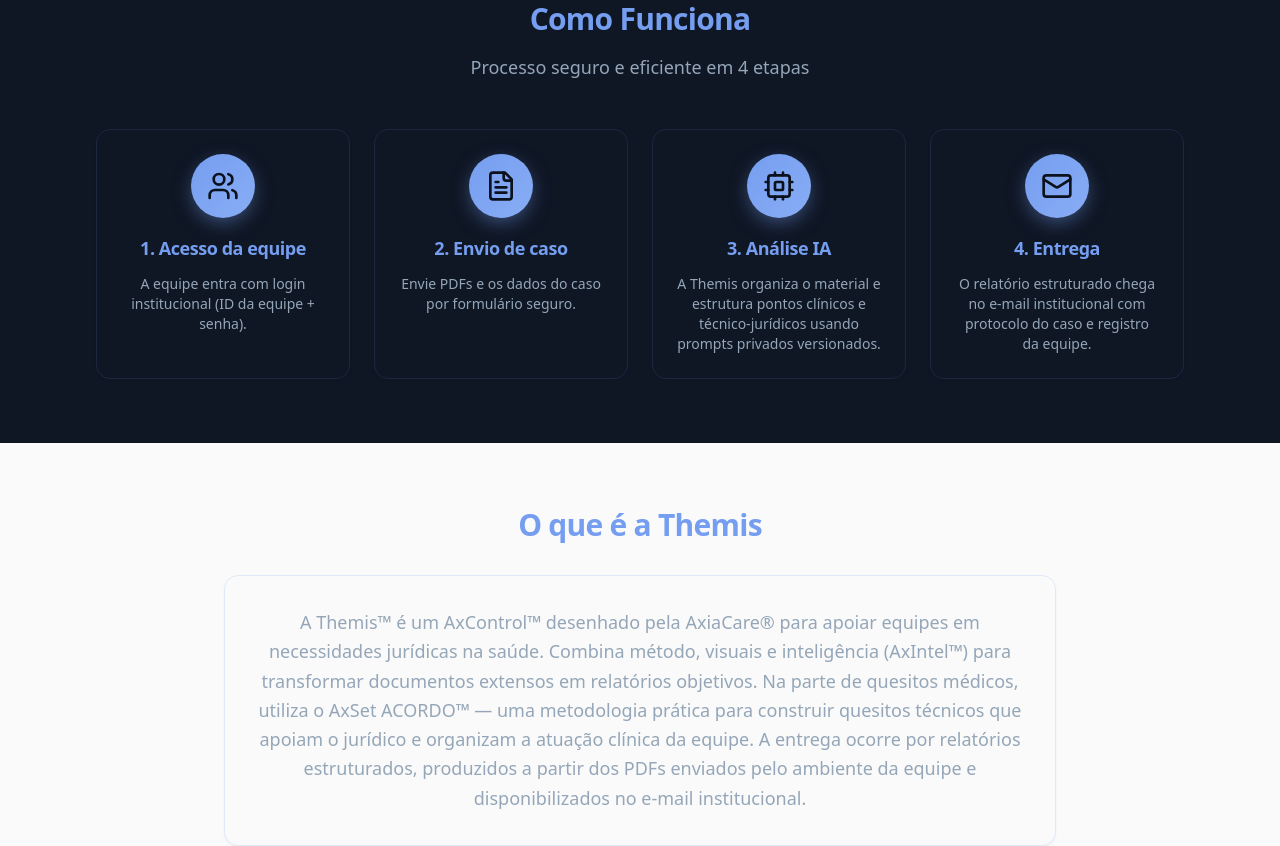
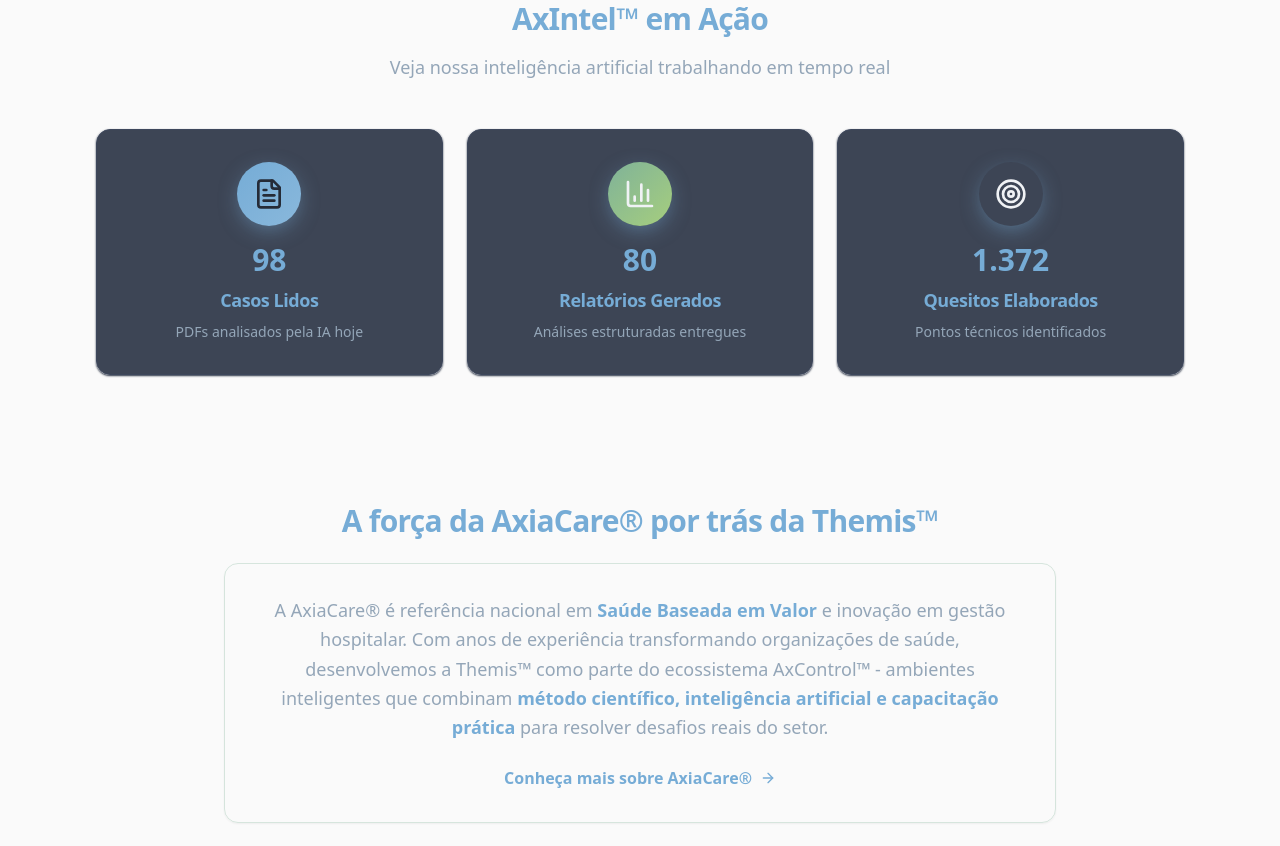
Before and after one commit to axiacare/themis-case-companion, a React (Vite) app: page / in a window 1280 px wide. Shown: the part 700-1546 px from the top of the page. Built offline with nearby package versions, Linux system fonts and the light colour scheme.

Commit message:
Update Themis dashboard metrics

```diff
--- a/src/index.css
+++ b/src/index.css
@@ -17,9 +17,9 @@ All colors MUST be HSL.
     --popover: 0 0% 100%;
     --popover-foreground: 210 40% 8%;
 
-    --primary: 220 60% 35%;
+    --primary: 206 54% 28%;
     --primary-foreground: 0 0% 98%;
-    --primary-hover: 220 70% 30%;
+    --primary-hover: 206 54% 24%;
 
     --secondary: 210 40% 96%;
     --secondary-foreground: 210 40% 8%;
@@ -27,71 +27,77 @@ All colors MUST be HSL.
     --muted: 210 40% 95%;
     --muted-foreground: 215 13% 42%;
 
-    --accent: 210 40% 95%;
+    --accent: 150 30% 75%;
     --accent-foreground: 210 40% 8%;
+
+    --success: 90 60% 80%;
+    --success-foreground: 210 40% 8%;
 
     --destructive: 0 84% 60%;
     --destructive-foreground: 0 0% 98%;
 
     --border: 210 40% 90%;
     --input: 210 40% 95%;
-    --ring: 220 60% 35%;
+    --ring: 206 54% 28%;
 
     --radius: 14px;
 
-    /* AxiaCare® Professional Design Tokens */
-    --gradient-primary: linear-gradient(135deg, hsl(220 60% 35%), hsl(220 70% 30%));
+    /* AxiaCare® Official Design Tokens */
+    --gradient-primary: linear-gradient(135deg, hsl(206 54% 28%), hsl(206 54% 24%));
     --gradient-secondary: linear-gradient(180deg, hsl(var(--background)), hsl(var(--muted)));
-    --gradient-accent: linear-gradient(135deg, hsl(var(--accent)), hsl(var(--secondary)));
-    --gradient-dark: linear-gradient(135deg, hsl(220 40% 15%), hsl(220 50% 20%));
+    --gradient-accent: linear-gradient(135deg, hsl(150 30% 75%), hsl(90 60% 80%));
+    --gradient-dark: linear-gradient(135deg, hsl(220 20% 18%), hsl(220 25% 21%));
 
-    --shadow-elegant: 0 10px 40px -10px hsl(220 60% 35% / 0.25);
-    --shadow-card: 0 6px 25px -6px hsl(220 60% 35% / 0.15);
-    --shadow-button: 0 6px 20px -3px hsl(220 60% 35% / 0.30);
+    --shadow-elegant: 0 10px 40px -10px hsl(206 54% 28% / 0.25);
+    --shadow-card: 0 6px 25px -6px hsl(206 54% 28% / 0.15);
+    --shadow-button: 0 6px 20px -3px hsl(206 54% 28% / 0.30);
 
     --transition-smooth: all 0.4s cubic-bezier(0.4, 0, 0.2, 1);
     --transition-bounce: all 0.3s cubic-bezier(0.68, -0.55, 0.265, 1.55);
   }
 
   .dark {
-    --background: 220 40% 8%;
+    --background: 220 20% 18%;
     --foreground: 210 20% 95%;
 
-    --card: 220 40% 10%;
+    --card: 220 25% 21%;
     --card-foreground: 210 20% 95%;
 
-    --popover: 220 40% 10%;
+    --popover: 220 25% 21%;
     --popover-foreground: 210 20% 95%;
 
-    --primary: 220 80% 70%;
-    --primary-foreground: 220 40% 8%;
-    --primary-hover: 220 85% 75%;
+    --primary: 206 54% 65%;
+    --primary-foreground: 220 20% 18%;
+    --primary-hover: 206 54% 70%;
 
-    --secondary: 220 40% 15%;
+    --secondary: 220 20% 25%;
     --secondary-foreground: 210 20% 95%;
 
-    --muted: 220 40% 12%;
+    --muted: 220 20% 22%;
     --muted-foreground: 210 20% 65%;
 
-    --accent: 220 40% 15%;
+    --accent: 150 25% 60%;
     --accent-foreground: 210 20% 95%;
+
+    --success: 90 50% 65%;
+    --success-foreground: 220 20% 18%;
 
     --destructive: 0 84% 60%;
     --destructive-foreground: 0 0% 98%;
 
-    --border: 220 40% 18%;
-    --input: 220 40% 15%;
-    --ring: 220 80% 70%;
+    --border: 220 20% 30%;
+    --input: 220 20% 25%;
+    --ring: 206 54% 65%;
 
-    /* Dark mode professional gradients */
-    --gradient-primary: linear-gradient(135deg, hsl(220 80% 70%), hsl(220 85% 75%));
-    --gradient-secondary: linear-gradient(180deg, hsl(220 40% 8%), hsl(220 40% 12%));
-    --gradient-accent: linear-gradient(135deg, hsl(220 40% 15%), hsl(220 40% 20%));
-    --gradient-dark: linear-gradient(135deg, hsl(220 50% 5%), hsl(220 60% 10%));
+    /* Dark mode AxiaCare® gradients */
+    --gradient-primary: linear-gradient(135deg, hsl(206 54% 65%), hsl(206 54% 70%));
+    --gradient-secondary: linear-gradient(180deg, hsl(220 20% 18%), hsl(220 20% 22%));
+    --gradient-accent: linear-gradient(135deg, hsl(150 25% 60%), hsl(90 45% 65%));
+    --gradient-dark: linear-gradient(135deg, hsl(220 25% 15%), hsl(220 30% 18%));
 
-    --shadow-elegant: 0 10px 40px -10px hsl(220 80% 70% / 0.4);
-    --shadow-card: 0 6px 25px -6px hsl(220 80% 70% / 0.2);
-    --shadow-button: 0 6px 20px -3px hsl(220 80% 70% / 0.5);
+    --shadow-elegant: 0 10px 40px -10px hsl(206 54% 65% / 0.4);
+    --shadow-card: 0 6px 25px -6px hsl(206 54% 65% / 0.2);
+    --shadow-button: 0 6px 20px -3px hsl(206 54% 65% / 0.5);
   }
 }
 
--- a/src/pages/Index.tsx
+++ b/src/pages/Index.tsx
@@ -1,7 +1,7 @@
 import { Button } from "@/components/ui/button";
 import { Card, CardContent } from "@/components/ui/card";
 import { Link } from "react-router-dom";
-import { FileText, Scale, Shield, Clock, CheckCircle, ArrowRight, Building, Cpu, Users, Mail } from "lucide-react";
+import { FileText, Scale, Shield, Clock, CheckCircle, ArrowRight, Building, Cpu, Users, Mail, TrendingUp, BarChart3, FileCheck, Target } from "lucide-react";
 
 const Index = () => {
   return (
@@ -66,7 +66,80 @@ const Index = () => {
         </div>
       </section>
 
-      {/* Como Funciona */}
+      {/* AxIntel™ Em Ação - Dashboard */}
+      <section className="py-16 px-4 bg-gradient-accent/30">
+        <div className="container mx-auto max-w-6xl">
+          <div className="text-center mb-12">
+            <h3 className="text-3xl font-bold text-primary mb-4">AxIntel™ em Ação</h3>
+            <p className="text-lg text-muted-foreground">Veja nossa inteligência artificial trabalhando em tempo real</p>
+          </div>
+
+          <div className="grid md:grid-cols-3 gap-6">
+            <Card className="shadow-card hover-lift bg-card/90 backdrop-blur-sm">
+              <CardContent className="p-8 text-center">
+                <div className="w-16 h-16 gradient-primary rounded-full flex items-center justify-center mx-auto mb-4 shadow-button">
+                  <FileText className="w-8 h-8 text-primary-foreground" />
+                </div>
+                <div className="text-3xl font-bold text-primary mb-2">98</div>
+                <h4 className="text-lg font-semibold text-primary mb-2">Casos Lidos</h4>
+                <p className="text-sm text-muted-foreground">PDFs analisados pela IA hoje</p>
+              </CardContent>
+            </Card>
+
+            <Card className="shadow-card hover-lift bg-card/90 backdrop-blur-sm">
+              <CardContent className="p-8 text-center">
+                <div className="w-16 h-16 gradient-accent rounded-full flex items-center justify-center mx-auto mb-4 shadow-button">
+                  <BarChart3 className="w-8 h-8 text-accent-foreground" />
+                </div>
+                <div className="text-3xl font-bold text-primary mb-2">80</div>
+                <h4 className="text-lg font-semibold text-primary mb-2">Relatórios Gerados</h4>
+                <p className="text-sm text-muted-foreground">Análises estruturadas entregues</p>
+              </CardContent>
+            </Card>
+
+            <Card className="shadow-card hover-lift bg-card/90 backdrop-blur-sm">
+              <CardContent className="p-8 text-center">
+                <div className="w-16 h-16 bg-success rounded-full flex items-center justify-center mx-auto mb-4 shadow-button">
+                  <Target className="w-8 h-8 text-success-foreground" />
+                </div>
+                <div className="text-3xl font-bold text-primary mb-2">1.372</div>
+                <h4 className="text-lg font-semibold text-primary mb-2">Quesitos Elaborados</h4>
+                <p className="text-sm text-muted-foreground">Pontos técnicos identificados</p>
+              </CardContent>
+            </Card>
+          </div>
+        </div>
+      </section>
+
+      {/* A força da AxiaCare® */}
+      <section className="py-16 px-4">
+        <div className="container mx-auto max-w-4xl">
+          <div className="text-center mb-12">
+            <h3 className="text-3xl font-bold text-primary mb-6">A força da AxiaCare® por trás da Themis™</h3>
+            <Card className="shadow-elegant bg-gradient-accent/20 border-accent/30">
+              <CardContent className="p-8">
+                <p className="text-lg text-muted-foreground leading-relaxed text-center">
+                  A AxiaCare® é referência nacional em <strong className="text-primary">Saúde Baseada em Valor</strong> e inovação em gestão hospitalar.
+                  Com anos de experiência transformando organizações de saúde, desenvolvemos a Themis™ como parte do ecossistema
+                  AxControl™ - ambientes inteligentes que combinam <strong className="text-primary">método científico, inteligência artificial
+                  e capacitação prática</strong> para resolver desafios reais do setor.
+                </p>
+                <div className="mt-6 flex justify-center">
+                  <a
+                    href="https://www.axcare.com.br"
+                    target="_blank"
+                    rel="noopener noreferrer"
+                    className="text-primary hover:text-primary-hover transition-smooth font-semibold hover-lift inline-flex items-center gap-2"
+                  >
+                    Conheça mais sobre AxiaCare®
+                    <ArrowRight className="w-4 h-4" />
+                  </a>
+                </div>
+              </CardContent>
+            </Card>
+          </div>
+        </div>
+      </section>
       <section className="py-16 px-4 bg-card">
         <div className="container mx-auto max-w-6xl">
           <div className="text-center mb-12">
@@ -217,6 +290,46 @@ const Index = () => {
         </div>
       </section>
 
+      {/* AxWise™ - Capacitação */}
+      <section className="py-16 px-4 bg-gradient-accent/20">
+        <div className="container mx-auto max-w-4xl">
+          <div className="text-center mb-8">
+            <h3 className="text-3xl font-bold text-primary mb-6">AxWise™ - Aprenda Enquanto Usa</h3>
+          </div>
+          <Card className="shadow-elegant bg-card/90 backdrop-blur-sm">
+            <CardContent className="p-8">
+              <div className="text-center mb-6">
+                <TrendingUp className="w-16 h-16 text-primary mx-auto mb-4" />
+                <p className="text-lg text-muted-foreground leading-relaxed">
+                  Além da ferramenta, oferecemos capacitação contínua através da <strong className="text-primary">MedValor®</strong>
+                  - eventos e cursos especializados em saúde baseada em valor.
+                </p>
+              </div>
+              <div className="flex flex-col md:flex-row gap-4 justify-center">
+                <a
+                  href="https://linktr.ee/gui.thome"
+                  target="_blank"
+                  rel="noopener noreferrer"
+                  className="inline-flex items-center justify-center px-6 py-3 bg-success text-success-foreground rounded-lg font-medium hover-lift transition-smooth"
+                >
+                  Em Alta - Cursos Disponíveis
+                  <ArrowRight className="w-4 h-4 ml-2" />
+                </a>
+                <a
+                  href="https://www.medvalor.com.br"
+                  target="_blank"
+                  rel="noopener noreferrer"
+                  className="inline-flex items-center justify-center px-6 py-3 border-2 border-primary text-primary rounded-lg font-medium hover:bg-primary hover:text-primary-foreground transition-smooth"
+                >
+                  MedValor® - Site Oficial
+                  <ArrowRight className="w-4 h-4 ml-2" />
+                </a>
+              </div>
+            </CardContent>
+          </Card>
+        </div>
+      </section>
+
       {/* CTA Section */}
       <section className="py-20 px-4 gradient-primary">
         <div className="container mx-auto text-center max-w-3xl">
```
